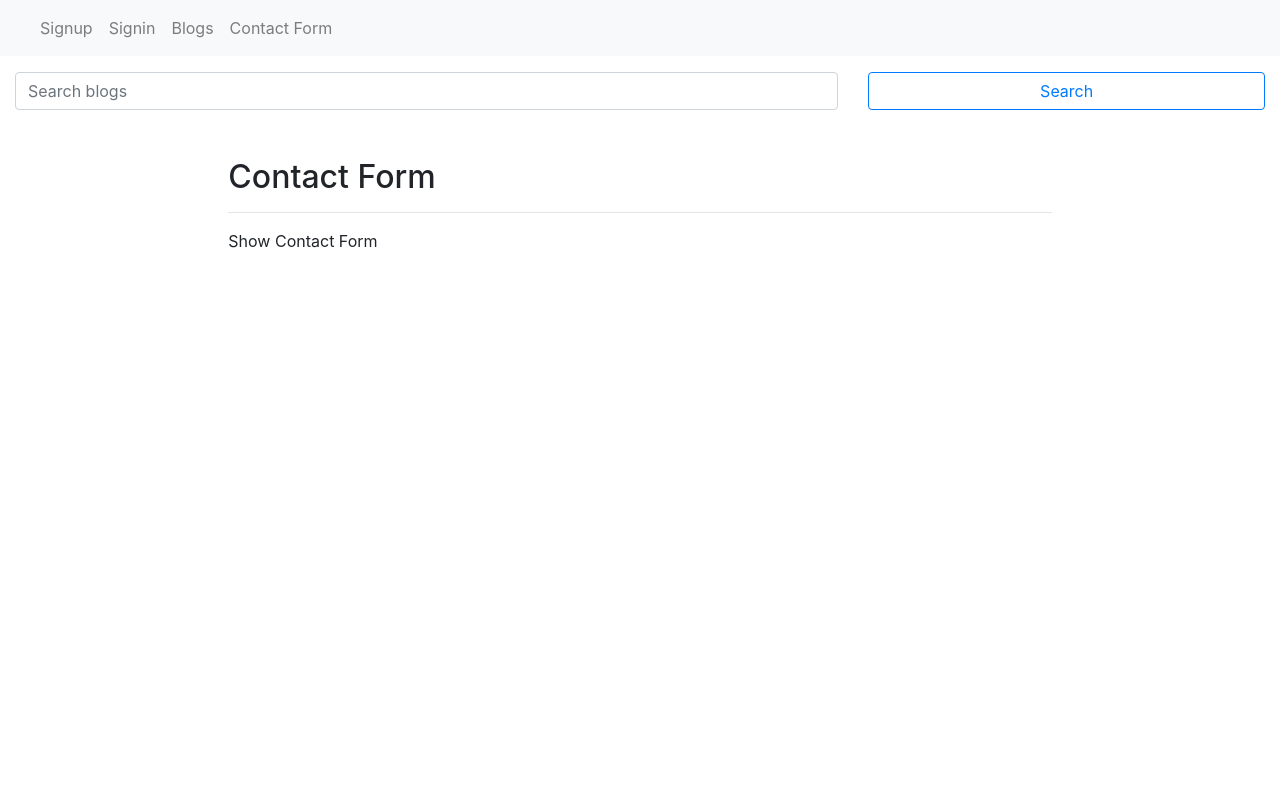
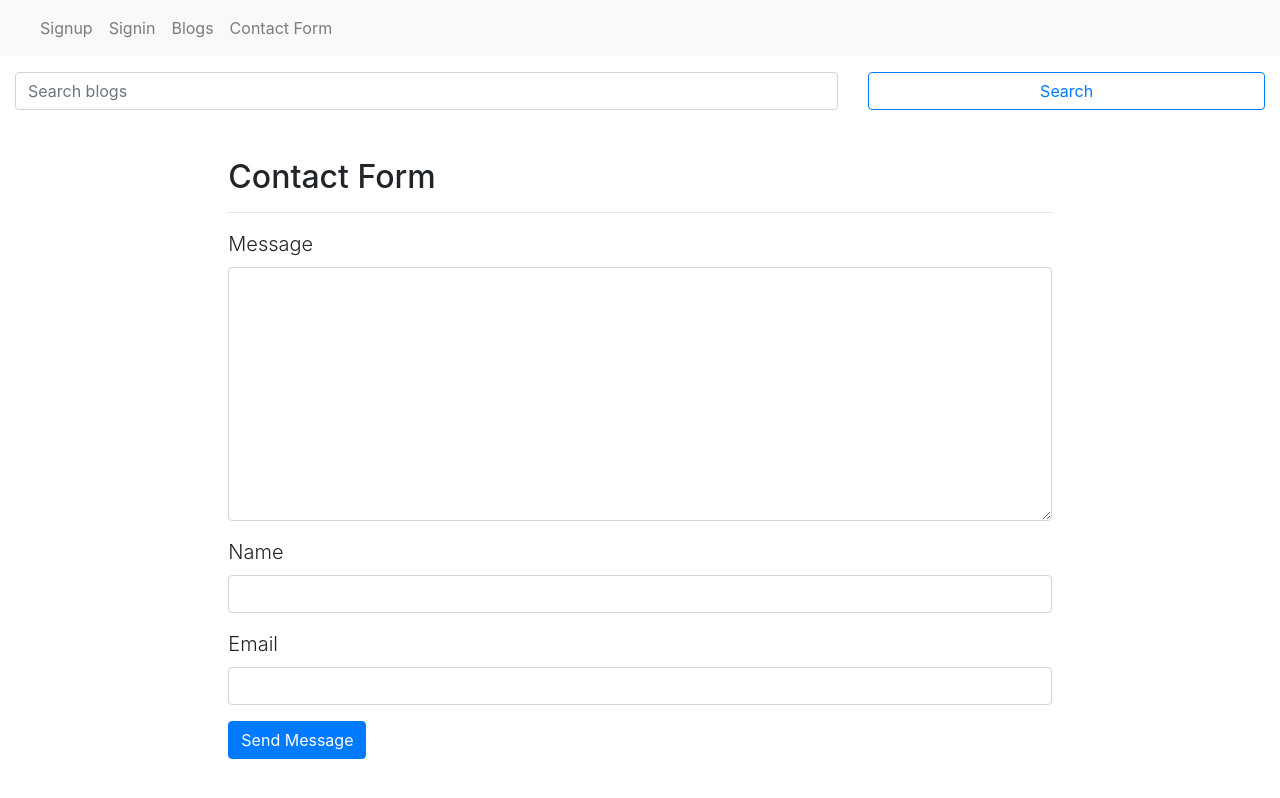
Before and after one commit to Hoang-Minh/mern_seo_blog, a Next.js app in the folder client/: page /contact in a window 1280 px wide. Built offline with nearby package versions, Linux system fonts and the light colour scheme.

Commit message:
Added Contact Form

```diff
--- a/client/components/form/ContactForm.js
+++ b/client/components/form/ContactForm.js
@@ -3,9 +3,112 @@ import Link from "next/link";
 import { emailContactForm } from "../../actions/form";
 
 const ContactForm = () => {
+  const [values, setValues] = useState({
+    message: "",
+    name: "",
+    email: "",
+    sent: false,
+    buttonText: "Send Message",
+    success: false,
+    error: false,
+  });
+
+  const { message, name, email, sent, buttonText, success, error } = values;
+
+  const clickSubmit = (event) => {
+    event.preventDefault();
+    setValues({ ...values, buttonText: "Sending..." });
+    emailContactForm({ name, email, message }).then((data) => {
+      if (data.error) {
+        setValues({ ...values, error: data.error });
+      } else {
+        setValues({
+          ...values,
+          setnt: true,
+          name: "",
+          email: "",
+          message: "",
+          buttonText: "Sent",
+          success: true,
+        });
+      }
+    });
+  };
+
+  const handleChange = (name) => (event) => {
+    setValues({
+      ...values,
+      [name]: event.target.value,
+      error: false,
+      success: false,
+      buttonText: "Send Message",
+    });
+  };
+
+  const showSuccessMessage = () =>
+    success && (
+      <div className="alert alert-info">Thank you for contacting us</div>
+    );
+
+  const showErrorMessage = () =>
+    error && (
+      <div
+        className="alert alert-danger"
+        style={{ display: error ? "" : "none" }}
+      >
+        {error}
+      </div>
+    );
+
+  const contactForm = () => {
+    return (
+      <form onSubmit={clickSubmit}>
+        <div className="form-group">
+          <label className="lead">Message</label>
+          <textarea
+            onChange={handleChange("message")}
+            type="text"
+            className="form-control"
+            value={message}
+            required
+            rows="10"
+          ></textarea>
+        </div>
+
+        <div className="form-group">
+          <label className="lead">Name</label>
+          <input
+            type="text"
+            onChange={handleChange("name")}
+            className="form-control"
+            value={name}
+            required
+          ></input>
+        </div>
+
+        <div className="form-group">
+          <label className="lead">Email</label>
+          <input
+            type="email"
+            onChange={handleChange("email")}
+            className="form-control"
+            value={email}
+            required
+          ></input>
+        </div>
+
+        <div>
+          <button className="btn btn-primary">{buttonText}</button>
+        </div>
+      </form>
+    );
+  };
+
   return (
     <React.Fragment>
-      <p>Show Contact Form</p>
+      {showSuccessMessage()}
+      {showErrorMessage()}
+      {contactForm()}
     </React.Fragment>
   );
 };
```
